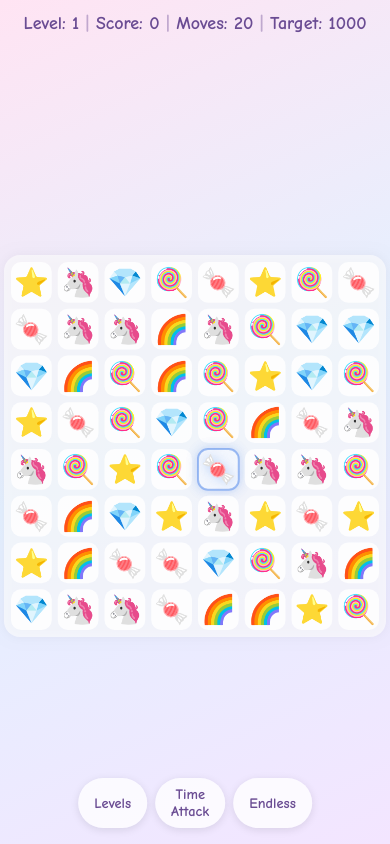
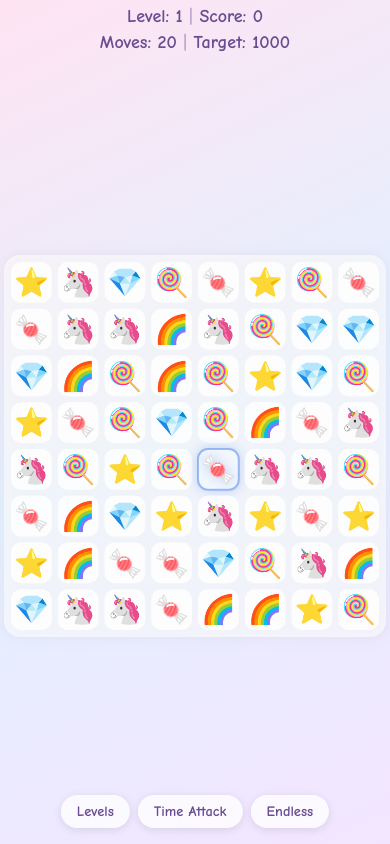
Before and after one commit to remarkablegames/match3, a website built with Vite: page index.html in a window 390 px wide. Built offline with nearby package versions, Linux system fonts and the light colour scheme.

Commit message:
fix(renderer): split header into two lines on mobile
- Wrap header stats into two centered lines when canvas width < 480px
- Add 6px top margin to header text
- Keep control button labels on a single line

```diff
--- a/src/renderer.ts
+++ b/src/renderer.ts
@@ -39,6 +39,7 @@ export interface Renderer {
 
 const PADDING = 8;
 const UI_HEIGHT = 48;
+const HEADER_MARGIN_TOP = 6;
 
 /**
  * Creates a fresh visual state matching the logical grid size.
@@ -208,6 +209,7 @@ export function createRenderer(
 
   function drawUi(state: GameState): void {
     const { width } = canvas.getBoundingClientRect();
+    const isMobile = width < 480;
     ctx.save();
     ctx.font =
       'bold 18px "Comic Sans MS", "Chalkboard SE", "Trebuchet MS", sans-serif';
@@ -229,24 +231,38 @@ export function createRenderer(
     }
 
     const separator = ' | ';
-    const partWidths = parts.map((part) => ctx.measureText(part).width);
+
+    function drawLine(lineParts: string[], y: number): void {
+      const linePartWidths = lineParts.map(
+        (part) => ctx.measureText(part).width,
+      );
       const separatorWidth = ctx.measureText(separator).width;
       const totalWidth =
-      partWidths.reduce((sum, w) => sum + w, 0) +
-      (parts.length - 1) * separatorWidth;
+        linePartWidths.reduce((sum, w) => sum + w, 0) +
+        (lineParts.length - 1) * separatorWidth;
       let x = (width - totalWidth) / 2;
-    const centerY = UI_HEIGHT / 2;
 
-    for (let index = 0; index < parts.length; index += 1) {
+      for (let index = 0; index < lineParts.length; index += 1) {
         ctx.fillStyle = '#6a4c93';
         ctx.textAlign = 'left';
-      ctx.fillText(parts[index], x, centerY);
-      x += partWidths[index];
-      if (index < parts.length - 1) {
+        ctx.fillText(lineParts[index], x, y);
+        x += linePartWidths[index];
+        if (index < lineParts.length - 1) {
           ctx.fillStyle = 'rgba(106, 76, 147, 0.4)';
-        ctx.fillText(separator, x, centerY);
+          ctx.fillText(separator, x, y);
           x += separatorWidth;
         }
+      }
+    }
+
+    if (isMobile && parts.length > 2) {
+      const mid = Math.ceil(parts.length / 2);
+      const lineDistance = 26;
+      const firstY = (UI_HEIGHT - lineDistance) / 2 + HEADER_MARGIN_TOP;
+      drawLine(parts.slice(0, mid), firstY);
+      drawLine(parts.slice(mid), firstY + lineDistance);
+    } else {
+      drawLine(parts, UI_HEIGHT / 2 + HEADER_MARGIN_TOP);
     }
 
     if (state.gameOver) {
--- a/src/style.css
+++ b/src/style.css
@@ -54,6 +54,7 @@ body {
   border: none;
   border-radius: 999px;
   padding: 0.5rem 1rem;
+  white-space: nowrap;
   font-family: var(--font-family);
   font-size: 0.9rem;
   font-weight: 600;
```
Lines whose indentation alone changed are shown as unchanged.
